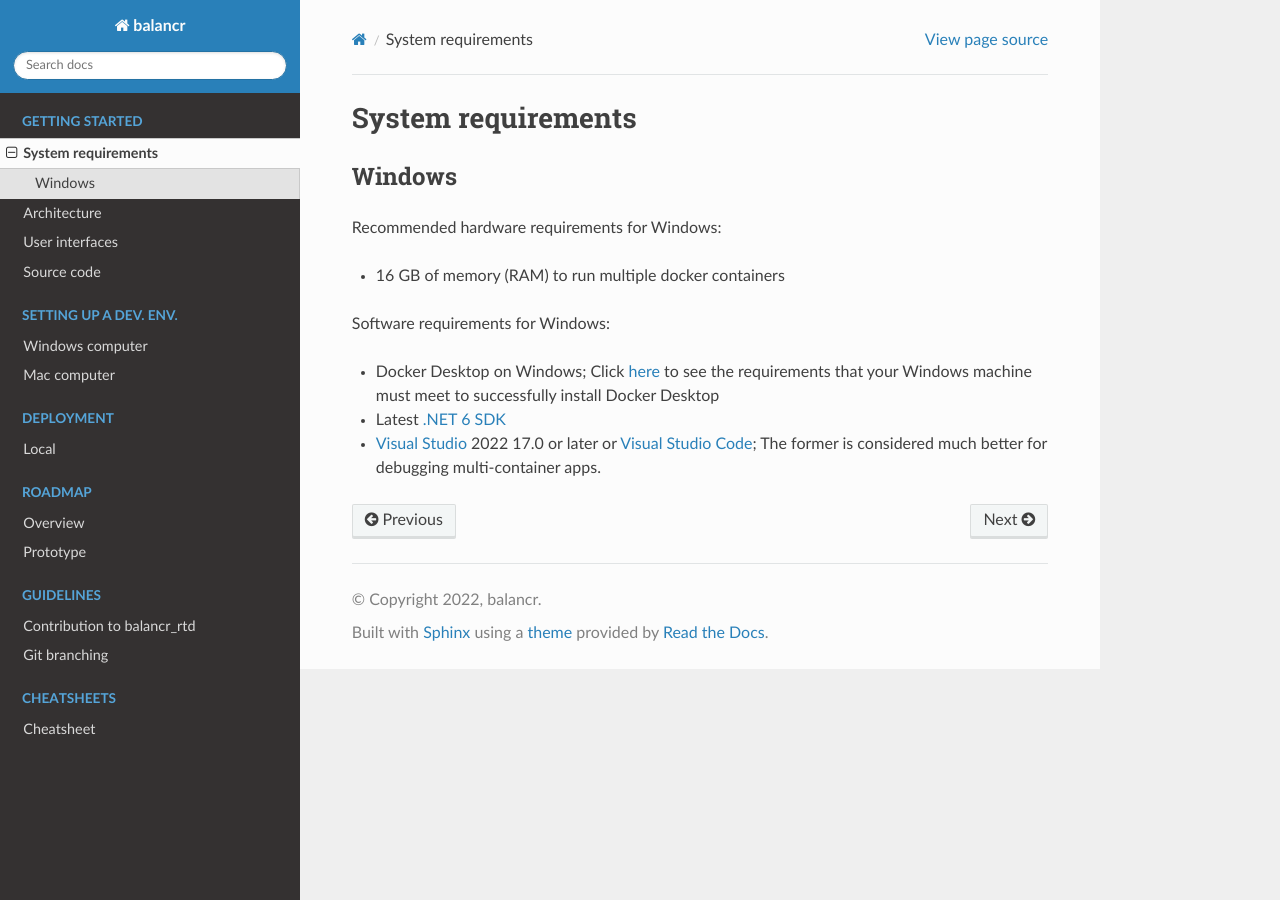
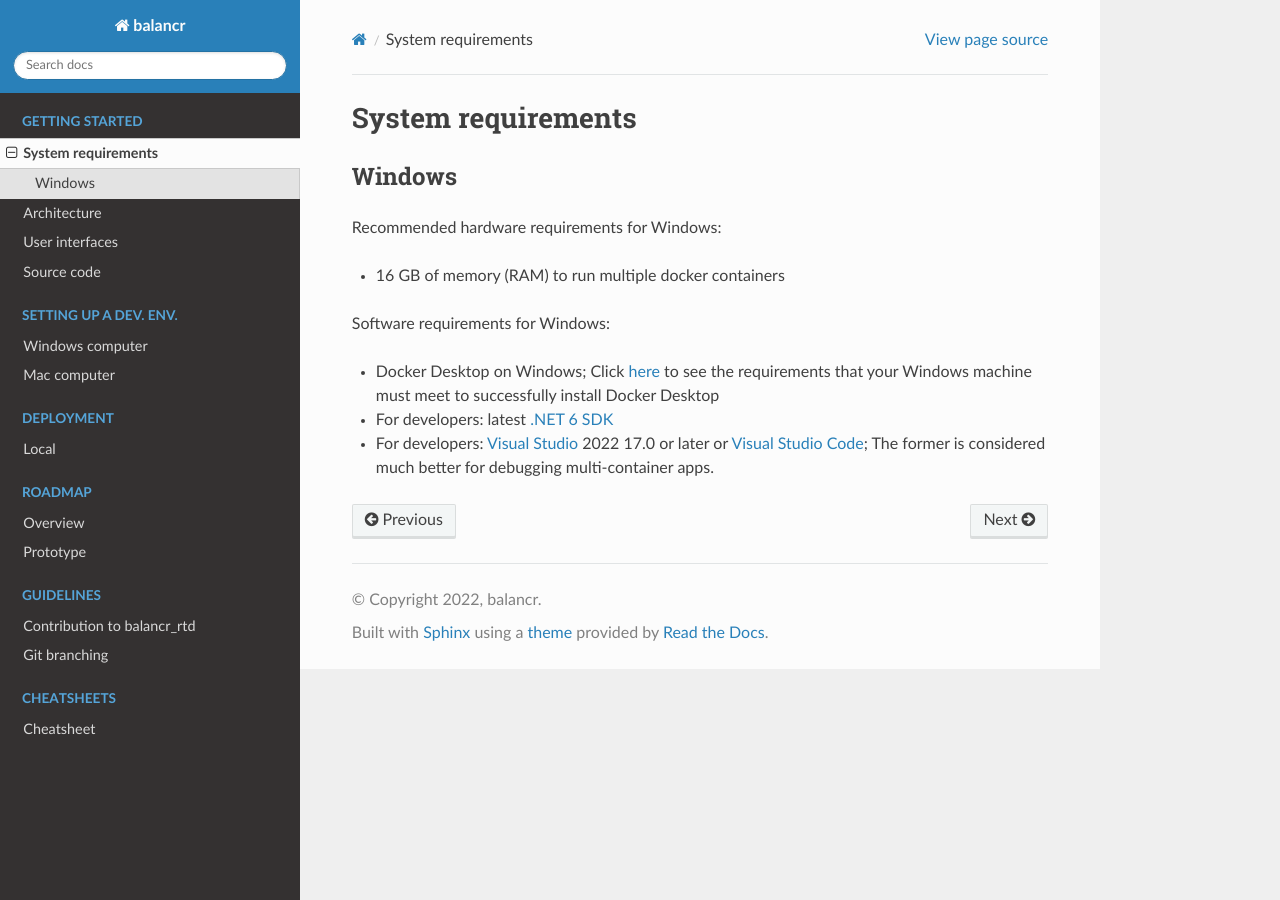
Before and after one commit to swissbalancr/balancr_rtd, a Sphinx documentation site: the page built from source/getting_started/system_requirements.rst, in a window 1280 px wide. Built offline with Sphinx 7.4.7 and the Read the Docs theme 2.0.0, drawn with Linux system fonts in a browser that asks for light colours.

Commit message:
Updated system_requirements.rst

```diff
--- a/source/getting_started/system_requirements.rst
+++ b/source/getting_started/system_requirements.rst
@@ -13,5 +13,5 @@ Recommended hardware requirements for Windows:
 Software requirements for Windows:
 
 - Docker Desktop on Windows; Click `here <https://docs.docker.com/desktop/install/windows-install/#system-requirements>`_ to see the requirements that your Windows machine must meet to successfully install Docker Desktop
-- Latest `.NET 6 SDK <https://www.microsoft.com/net/download>`_
-- `Visual Studio <https://visualstudio.microsoft.com/downloads/>`_ 2022 17.0 or later or `Visual Studio Code <https://visualstudio.microsoft.com/downloads/>`_; The former is considered much better for debugging multi-container apps.
+- For developers: latest `.NET 6 SDK <https://www.microsoft.com/net/download>`_
+- For developers: `Visual Studio <https://visualstudio.microsoft.com/downloads/>`_ 2022 17.0 or later or `Visual Studio Code <https://visualstudio.microsoft.com/downloads/>`_; The former is considered much better for debugging multi-container apps.
```
